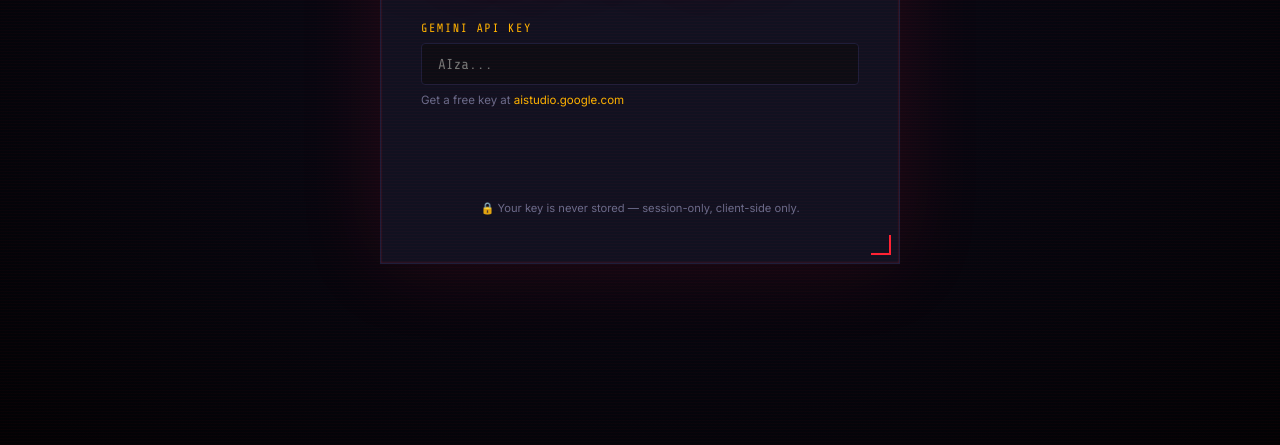
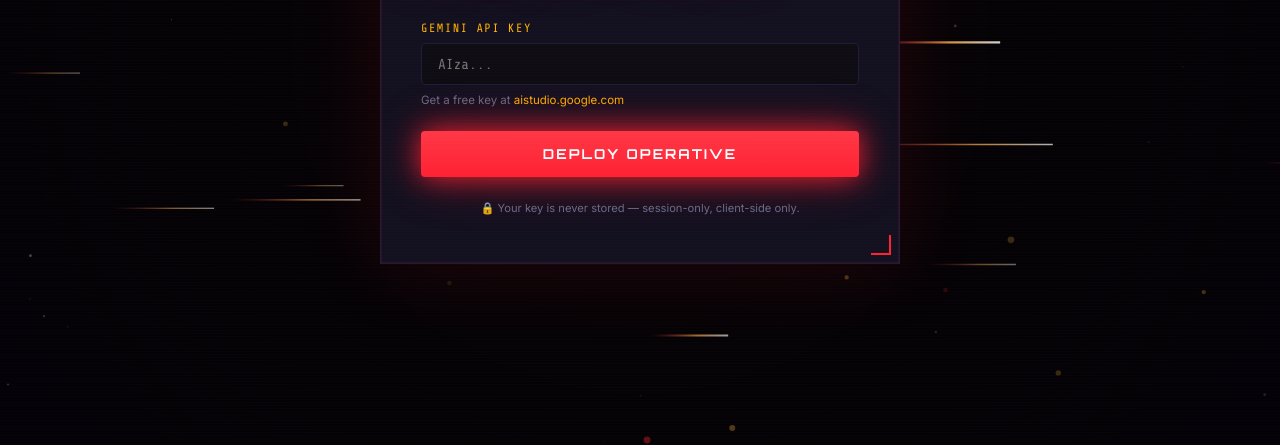
Before and after one commit to SSukhvinderSingh/Contra-2026-FPS-Reimagination, a plain HTML site: page index.html in a window 1280 px wide. Shown: the part 355-800 px from the top of the page. Drawn offline with nearby package versions, Linux system fonts and the light colour scheme.

Commit message:
fix: particle visibility + button animation conflict
style.css:
- .overlay background: transparent (was solid dark radial gradient)
  → particle canvas now visible behind overlay panels
- #particle-canvas z-index: 99 (was 0) — above page body, visible
  through the now-transparent overlay
- #start-game-btn: animation chained — fadeSlideUp 0.6s THEN
  btnPulse 2.5s infinite (after 1.2s delay). Fixes invisible button
  caused by btnPulse (ID selector) overriding anim-fade-in (class)
  and leaving button stuck at opacity:0

index.html:
- Remove anim-fade-in class from #start-game-btn since the ID
  selector now owns the full animation chain directly"

```diff
--- a/index.html
+++ b/index.html
@@ -50,7 +50,7 @@
             </a>
           </span>
         </div>
-        <button id="start-game-btn" class="btn-primary anim-fade-in" style="animation-delay:0.5s">DEPLOY OPERATIVE</button>
+        <button id="start-game-btn" class="btn-primary">DEPLOY OPERATIVE</button>
         <p class="security-note anim-fade-in" style="animation-delay:0.7s">🔒 Your key is never stored — session-only, client-side only.</p>
       </div>
     </div>
--- a/style.css
+++ b/style.css
@@ -66,7 +66,7 @@
   display: flex;
   align-items: center;
   justify-content: center;
-  background: radial-gradient(ellipse at center, #0a0a18 0%, #020204 100%);
+  background: transparent;   /* particle canvas shows through */
   z-index: 100;
   opacity: 0;
   pointer-events: none;
@@ -804,7 +804,7 @@
   inset: 0;
   width: 100%;
   height: 100%;
-  z-index: 0;
+  z-index: 99;         /* above page, visible through transparent .overlay */
   pointer-events: none;
 }
 
@@ -838,9 +838,13 @@
 }
 
 /* ─── DEPLOY Button Pulse ─────────────────────────────────────── */
+/* NOTE: do NOT set animation here because .anim-fade-in also sets
+   animation. Instead, use a CSS custom property or chain via delay.
+   The pulse runs on animationend of the fade-in. */
 #start-game-btn {
-  animation: btnPulse 2.5s ease-in-out infinite;
-  animation-delay: 1s;
+  animation:
+    fadeSlideUp 0.6s ease forwards,
+    btnPulse 2.5s 1.2s ease-in-out infinite;
 }
 @keyframes btnPulse {
   0%, 100% { box-shadow: 0 0 10px rgba(255,34,51,.3); }
```
